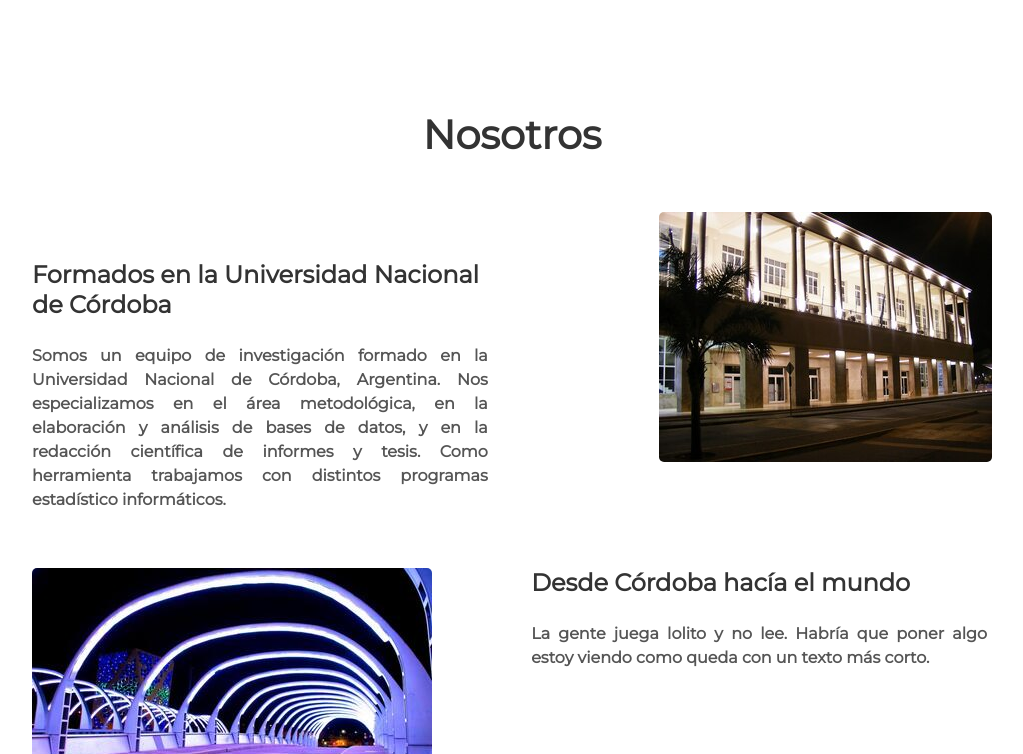
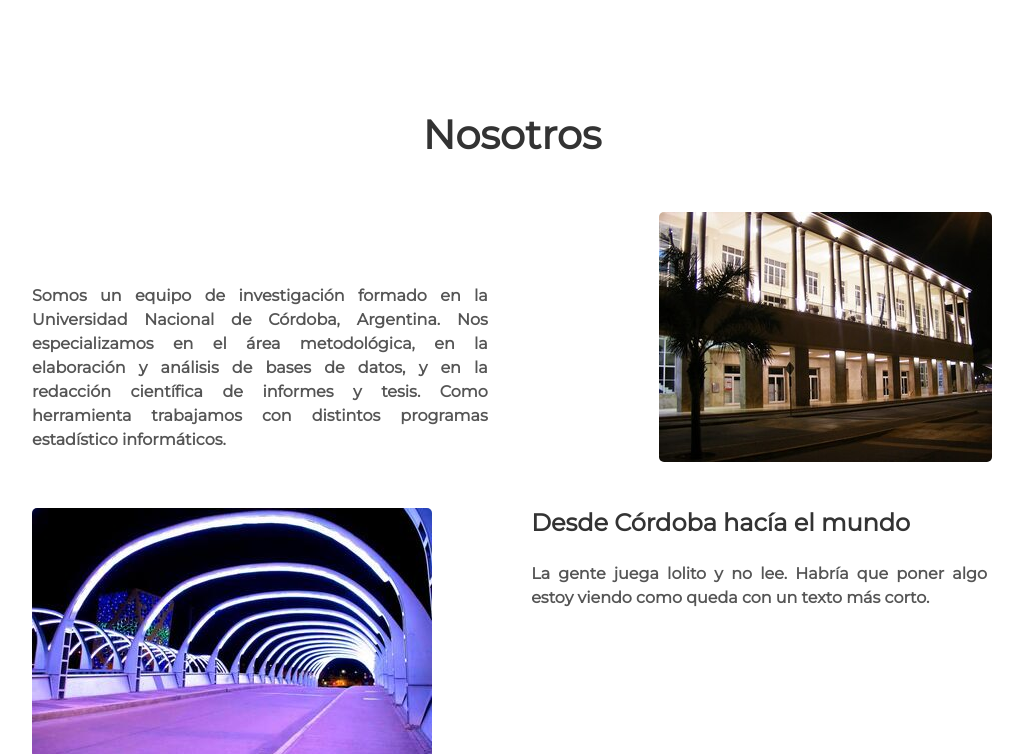
Before and after one commit to acristiansanchez/milimetric, a Jekyll site: the page built from index.html, in a window 1280 px wide and 900 px high, scrolled down 1681 px, cut to the strip 0-754 px from the top of the window. Shown: the whole strip, without its empty margins (128-1151 px from the left). Built offline with Jekyll 4.4.1, drawn with Linux system fonts in a browser that asks for light colours.

Commit message:
Update projects.html

```diff
--- a/_includes/projects.html
+++ b/_includes/projects.html
@@ -6,7 +6,7 @@
     <img alt="UNC" src="{{ "/assets/img/pabellon.jpg" | prepend: site.baseurl }}" />
   </div>
   <div class="contents">
-    <h3> Formados en la Universidad Nacional de Córdoba  </h3>
+    <h3>  </h3>
     <ul>
       <!-- <li> Featured Skills</li> -->
     </ul>
```
